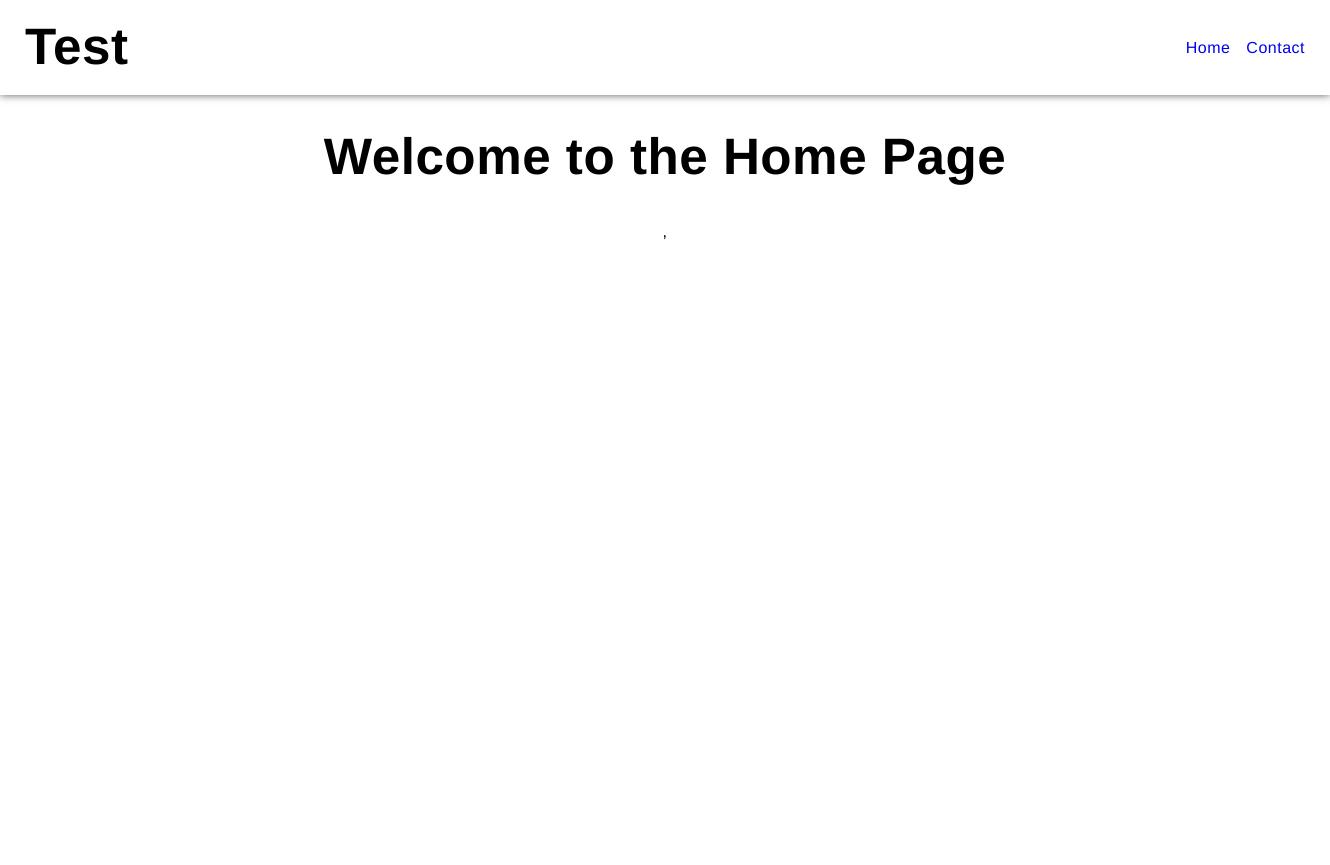
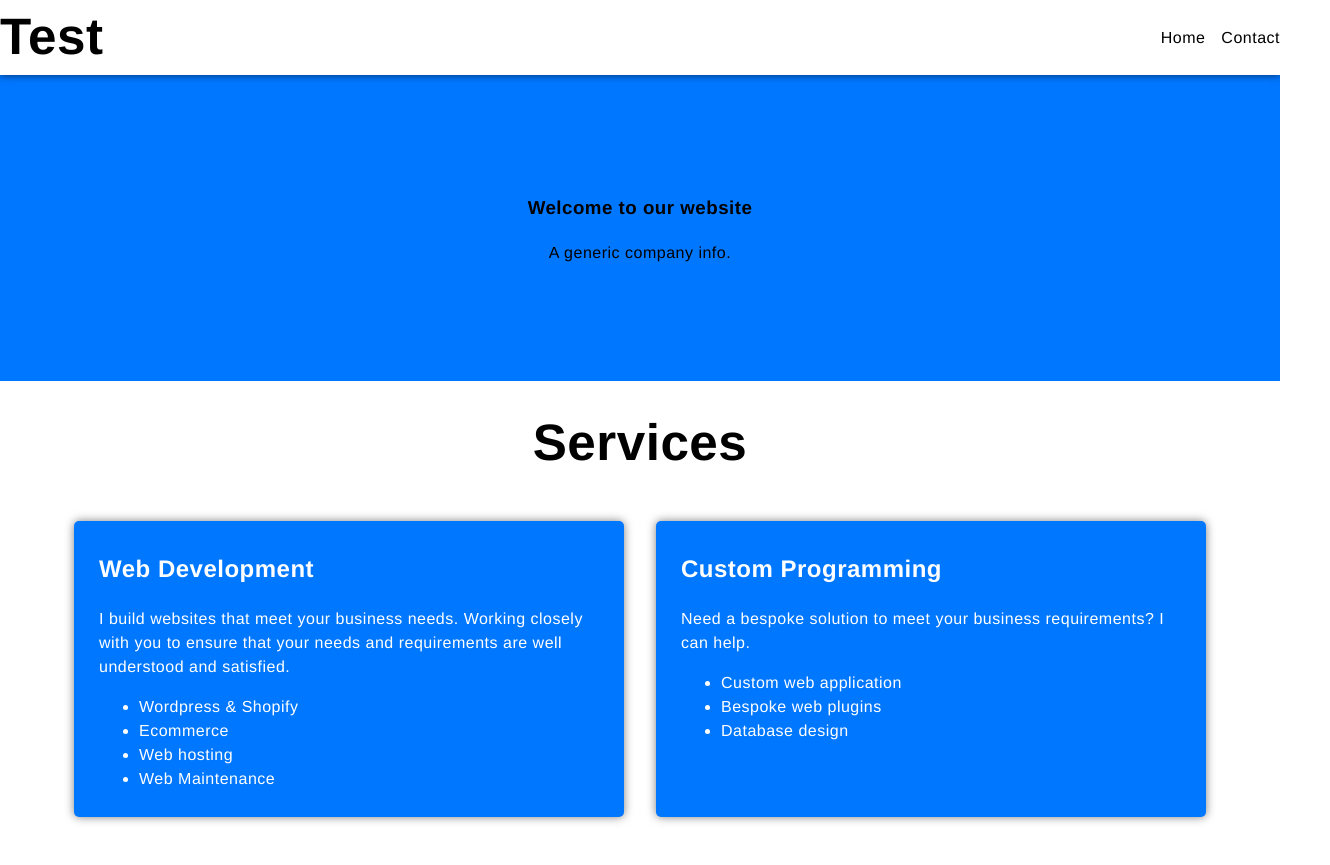
Before and after one commit to samiatoui/website-template, a React (Vite) app: page / in a window 1280 px wide. Shown: the top 865 px of the page, 1330 px wide, since content can reach past the window. Before the commit the page ends 800 px from the top, so only its background shows below. Built offline with nearby package versions, Linux system fonts and the light colour scheme.

Commit message:
services and styles

```diff
--- a/src/App.css
+++ b/src/App.css
@@ -3,20 +3,170 @@
   text-align: center;
 }
 
-:root{
+:root {
   --header-color: white;
   --header-text: black;
+  --accent-color: rgb(0, 119, 255);
 
 }
 
-a{
+a {
   text-decoration: none;
 }
 
-a:visited{
+a:visited {
   color: var(--header-text);
 }
 
-a:hover{
+a:hover {
   color: rgb(173, 173, 173);
 }
+
+/* General Styles */
+.header {
+  box-shadow: 0 0 8px rgba(0, 0, 0, 0.65);
+  background-color: var(--header-color);
+  max-height: 75px;
+  min-height: 75px;
+  width: 100vw;
+  display: flex;
+  align-items: center;
+  color: var(--header-text);
+  position: relative;
+}
+
+.header-content {
+  max-width: 1280px;
+  width: 100%;
+  display: flex;
+  justify-content: space-between;
+  align-items: center;
+  margin: 0 auto;
+}
+
+.hamburger {
+  display: none;
+  background: none;
+  border: none;
+  cursor: pointer;
+  font-size: 24px;
+  color: var(--header-text);
+
+}
+
+.nav-menu {
+  display: none;
+  position: absolute;
+  top: 75px;
+  right: 0;
+  background-color: var(--header-color);
+  box-shadow: 0 4px 6px rgba(0, 0, 0, 0.1);
+  padding: 1rem;
+  z-index: 1000;
+  padding-right: 50px;
+  margin-right: 50px;
+
+}
+
+.nav-menu.open {
+  display: block;
+}
+
+.nav-menu ul {
+  list-style: none;
+  display: flex;
+  flex-direction: column;
+  gap: 1rem;
+}
+
+.nav-menu ul li a {
+  text-decoration: none;
+  color: var(--header-text);
+}
+
+.desktop-menu {
+  display: flex;
+  align-items: center;
+  gap: 1rem;
+}
+
+.desktop-menu ul {
+  list-style: none;
+  display: flex;
+  gap: 1rem;
+}
+
+.desktop-menu ul li a {
+  text-decoration: none;
+  color: var(--header-text);
+}
+
+.services-sec {
+  display: flex;
+  justify-content: center;
+  margin: 50px auto;
+  text-align: center;
+  gap: 2rem;
+}
+
+.service-item {
+  text-align: left;
+  max-width: 500px;
+  padding: 10px 25px;
+  background-color: var(--accent-color);
+  border-radius: 5px;
+  color: white;
+  box-shadow: 0 0px 10px rgba(0, 0, 0, 0.5);
+}
+
+button{
+  background-color: var(--accent-color);
+  color: white;
+  padding: 10px 25px;
+  border: none;
+  font-size: 18px;
+  border-radius: 5px;
+}
+/* Responsive Styles */
+@media (max-width: 768px) {
+  .desktop-menu {
+    display: none;
+    /* Hide desktop menu on small screens */
+  }
+
+  .hamburger {
+    display: block;
+    /* Show hamburger icon */
+  }
+
+  .services-sec {
+    display: block;
+    margin: 0 auto;
+
+  }
+
+  .service-item {
+    max-width: 60%;
+    padding: 10px 25px;
+    margin: 25px auto;
+  }
+  .header{
+    padding-left: 10px;
+
+  }
+}
+
+
+/* Show desktop menu and hide hamburger on large screens */
+@media (min-width: 769px) {
+  .desktop-menu {
+    display: flex;
+    /* Show desktop menu on large screens */
+  }
+
+  .hamburger {
+    display: none;
+    /* Hide hamburger icon */
+
+  }
+}
--- a/src/Components/Header.jsx
+++ b/src/Components/Header.jsx
@@ -1,21 +1,54 @@
-import { Link } from 'react-router-dom';
-
+import { useState } from "react";
+import { Link } from "react-router-dom";
 
 function Header() {
+    const [menuOpen, setMenuOpen] = useState(false);
+
+    const toggleMenu = () => setMenuOpen((prev) => !prev);
+
     return (
-        <>
-            <div className="header" style={{ boxShadow: '0 0 8px rgba(0, 0, 0, .65)', zIndex: '99990', backgroundColor: "var(--header-color)", maxHeight: "75px", minHeight: '50px', width: "100vw", placeItems: "center", display: "flex", padding: "10px 25px", color: 'var(--header-text)' }}>
-                <div className="header-content" style={{ maxWidth: "1280px", width: '100%', display: 'flex', justifyContent: 'space-between', margin: '0 auto' }}>
-                    <h1 style={{}}>Test</h1>
-                    <div style={{ display: 'flex', placeItems: 'center', }}>
-                        <ul style={{ listStyle: 'none', display: 'flex', justifyContent: 'space-between', gap: '1rem' }}>
-                            <li><Link to='/'>Home</Link></li>
-                            <li><Link to='contact'>Contact</Link></li>
-                        </ul>
-                    </div>
+        <header className="header">
+            <div className="header-content">
+                <h1>Test</h1>
+
+                {/* Hamburger Icon */}
+                <button
+                    className="hamburger"
+                    onClick={toggleMenu}
+                    aria-label="Toggle menu"
+                >
+                    ☰
+                </button>
+
+                {/* Mobile Menu */}
+                <nav className={`nav-menu ${menuOpen ? "open" : ""}`}>
+                    <ul>
+                        <li>
+                            <Link to="/" onClick={() => setMenuOpen(false)}>
+                                Home
+                            </Link>
+                        </li>
+                        <li>
+                            <Link to="contact" onClick={() => setMenuOpen(false)}>
+                                Contact
+                            </Link>
+                        </li>
+                    </ul>
+                </nav>
+
+                {/* Desktop Menu */}
+                <div className="desktop-menu">
+                    <ul>
+                        <li>
+                            <Link to="/">Home</Link>
+                        </li>
+                        <li>
+                            <Link to="contact">Contact</Link>
+                        </li>
+                    </ul>
                 </div>
             </div>
-        </>
+        </header>
     );
 }
 
--- a/src/Pages/Home.jsx
+++ b/src/Pages/Home.jsx
@@ -1,6 +1,40 @@
 function Home() {
     return (
-        <h1>Welcome to the Home Page</h1>
+        <>
+            <div className="banner" style={{ backgroundColor: 'var(--accent-color)', padding: '100px 0px' }}>
+                <h3>Welcome to our website</h3>
+                <p> A generic company info.</p>
+            </div>
+
+            <h1> Services </h1>
+            <div className="services-sec">
+                <div className="service-item">
+                    <h2>Web Development</h2>
+                    <p>I build websites that meet your business needs. Working closely with you to ensure that your needs and requirements are well understood and satisfied.</p>
+                    <ul>
+                        <li>Wordpress & Shopify</li>
+                        <li>Ecommerce</li>
+                        <li>Web hosting</li>
+                        <li>Web Maintenance</li>
+                    </ul>
+
+                </div>
+                <div className="service-item">
+                    <h2>Custom Programming</h2>
+                    <p>Need a bespoke solution to meet your business requirements? I can help.</p>
+
+                    <ul>
+                        <li>Custom web application</li>
+                        <li>Bespoke web plugins</li>
+                        <li>Database design</li>
+                    </ul>
+
+                </div>
+
+            </div>
+            <button>View all services</button>
+
+        </>
     );
 }
 
```
